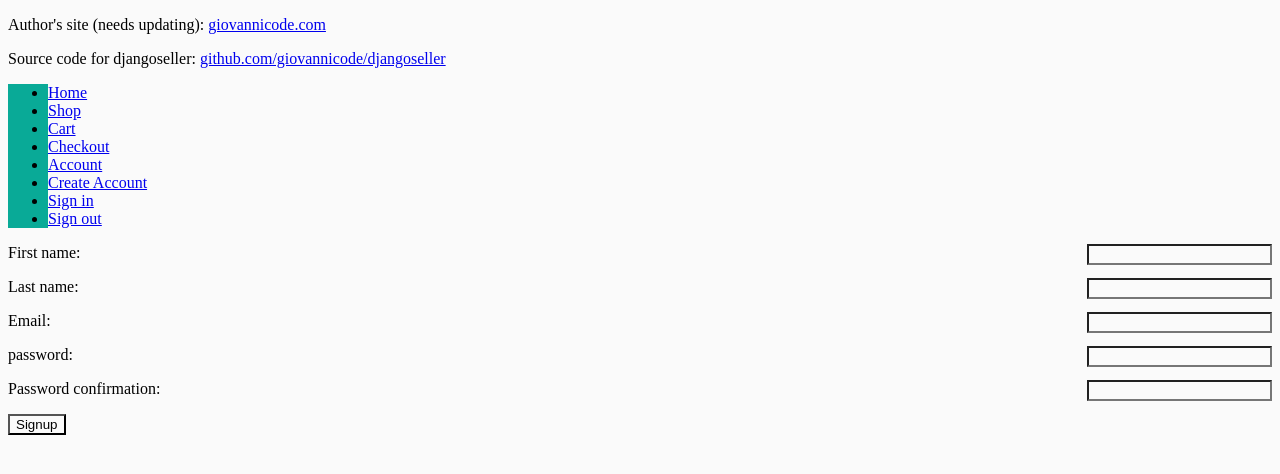
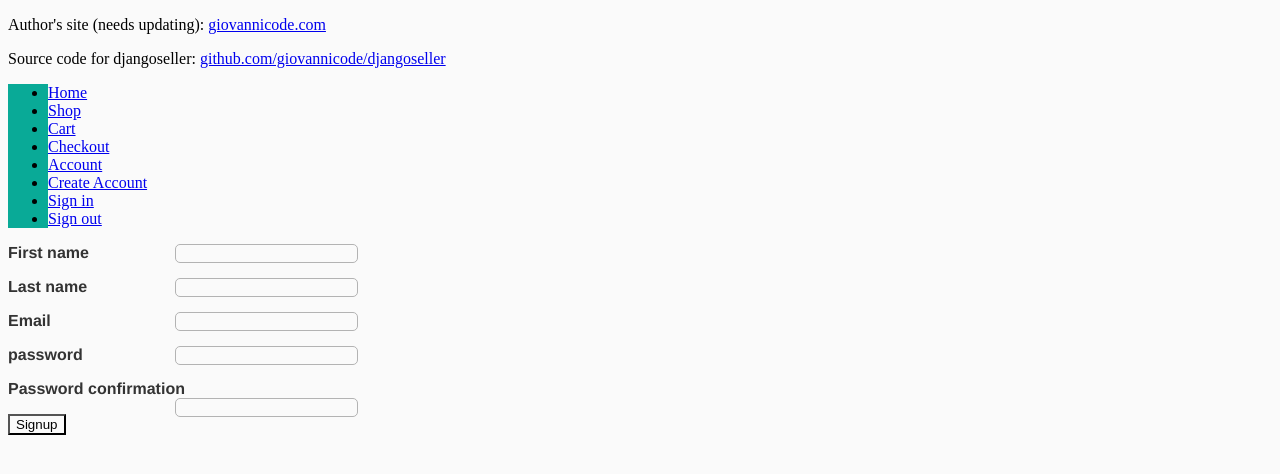
Before and after one commit to giovannicode/djangoseller, a Django app: page /users/signup in a window 1280 px wide. Shown: the top 474 px of the page. Run offline with Django 3.2, Linux system fonts and the light colour scheme; style sheets or scripts are compiled from the project's sources; parts of the project's set-up code (start-up, migrations or seed data) failed here and were passed over; some libraries are stand-ins or nearby versions.

Commit message:
modify UserCreateForm to not show ':' in front of every label

```diff
--- a/main/static/css/main.css
+++ b/main/static/css/main.css
@@ -13,4 +13,7 @@ ul {
   border: 5px solid #09aa97;
   background-color: #fafafa; }
 
+form {
+  width: 350px; }
+
 /*# sourceMappingURL=main.css.map */
--- a/main/static/css/main.scss
+++ b/main/static/css/main.scss
@@ -23,3 +23,7 @@ ul {
   border: 5px solid $color-base;
   background-color: $color-background;
 }
+
+form {
+  width: 350px;
+}
--- /dev/null
+++ b/main/static/css/mango.css
@@ -0,0 +1,20 @@
+form label {
+  font-family: "Helvetica Neue", Helvetica, Arial, sans-serif;
+  color: #333333;
+  font-weight: bold; }
+form p {
+  box-sizing: border-box;
+  width: inherit; }
+  form p input {
+    float: right; }
+    form p input[type="text"] {
+      border: 1px solid #b3b3b3;
+      border-radius: 5px; }
+    form p input[type="password"] {
+      border: 1px solid #b3b3b3;
+      border-radius: 5px; }
+    form p input[type="email"] {
+      border: 1px solid #b3b3b3;
+      border-radius: 5px; }
+
+/*# sourceMappingURL=mango.css.map */
--- a/main/static/css/mango.scss
+++ b/main/static/css/mango.scss
@@ -1,9 +1,28 @@
+@mixin textbox_attr {
+  border: 1px solid hsl(0, 0%, 70%);
+  border-radius: 5px;
+}
+
 form {
+  label {
+    font-family: "Helvetica Neue", Helvetica, Arial, sans-serif;
+    color: hsl(0, 0%, 20%);
+    font-weight: bold;
+  }
   p {
     box-sizing: border-box;
     width: inherit;
     input {
       float: right;
+      &[type="text"] {
+        @include textbox_attr;
+      }
+      &[type="password"] {
+        @include textbox_attr;
+      }
+      &[type="email"] {
+        @include textbox_attr;
+      }
     }
   }
 }
--- a/users/forms.py
+++ b/users/forms.py
@@ -6,6 +6,10 @@ class UserCreateForm(forms.ModelForm):
 
     password1 = forms.CharField(label="password", widget=forms.PasswordInput)
     password2 = forms.CharField(label="Password confirmation", widget=forms.PasswordInput)
+
+    def __init__(self, *args, **kwargs):
+        kwargs.setdefault('label_suffix', '')
+        super(UserCreateForm, self).__init__(*args, **kwargs)
 
     class Meta:
         model = User
```
Also changed, not shown: 8 other files.
